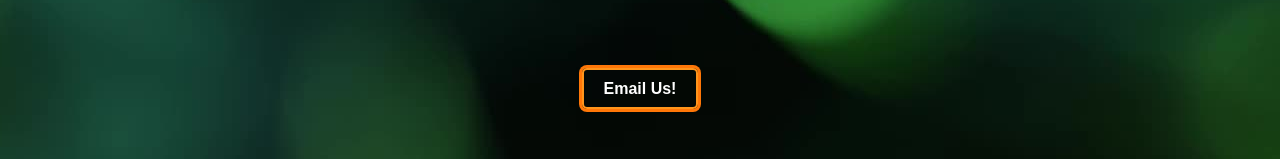
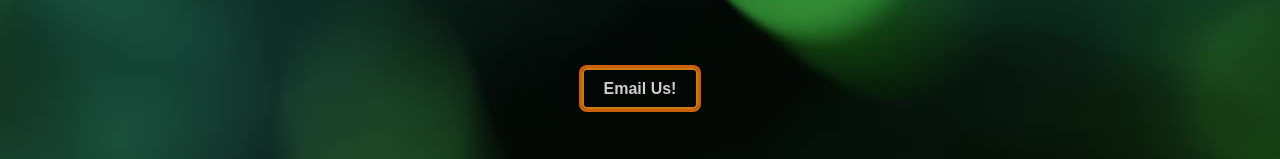
Before and after one commit to MikeAtwood/custom-products, a React (Vite) app: page / in a window 1280 px wide. In both pictures the pointer is over the link "Email Us!". Shown: the part 354-513 px from the top of the page. Built offline with nearby package versions, Linux system fonts and the light colour scheme.

Commit message:
fixed email button

```diff
--- a/src/App.css
+++ b/src/App.css
@@ -117,7 +117,7 @@ nav.navbar {
 
 .email-button:hover {
   box-shadow: 0 0 0 3px #ff7708;
-  opacity: 0,8;
+  opacity: 0.8;
 }
 
 .navbar.scrolled {
@@ -126,6 +126,8 @@ nav.navbar {
 
 .hero-img {
   position: sticky;
+  top: 0;
+  z-index: -1;
 }
 
 
```
